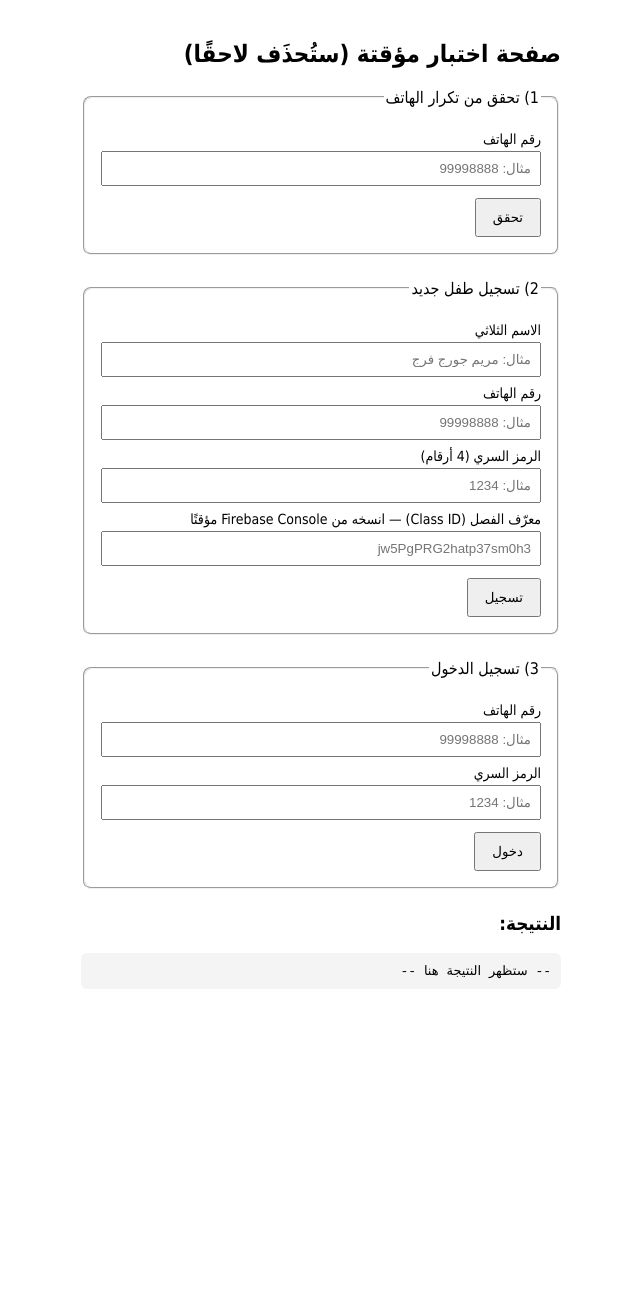
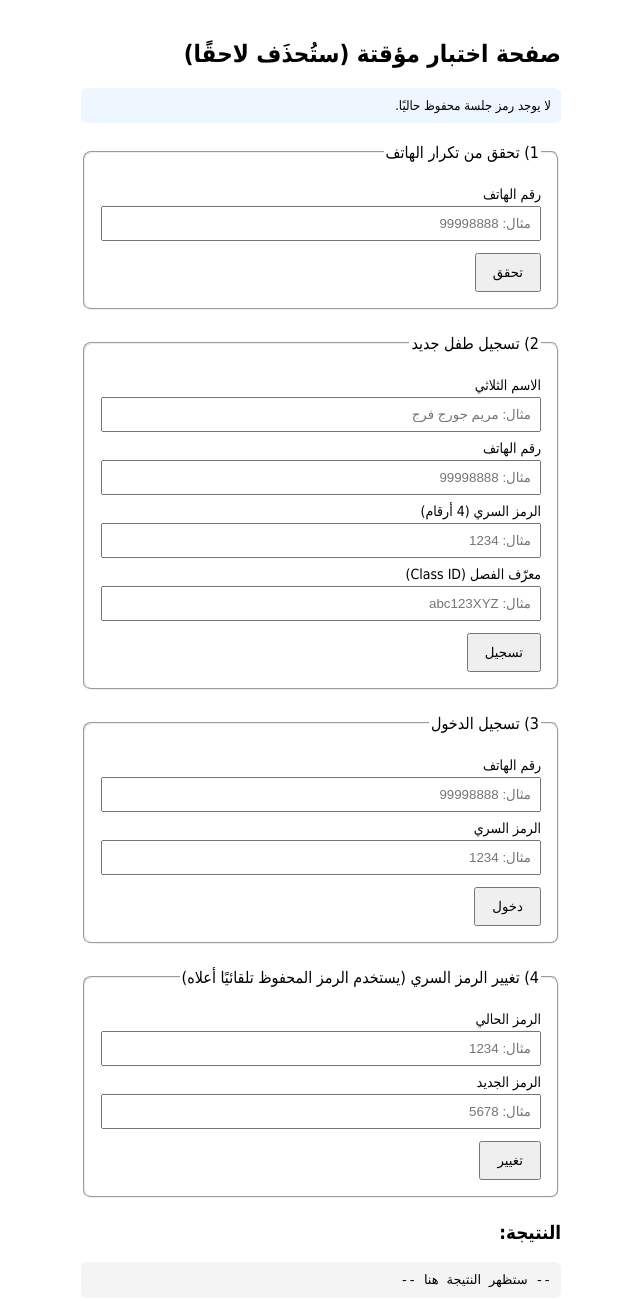
Before and after one commit to coptictakweenkw/loghosform, a website: page public/index.html in a window 1280 px wide. Shown: the whole page, without its empty margins (319-959 px from the left). Before the commit the page ends 1029 px from the top, so only its background shows below. Drawn offline with Linux system fonts and the light colour scheme.

Commit message:
Add files via upload

```diff
--- a/public/index.html
+++ b/public/index.html
@@ -11,10 +11,13 @@
     input { width: 100%; padding: 8px; margin-top: 4px; box-sizing: border-box; }
     button { margin-top: 12px; padding: 10px 16px; cursor: pointer; }
     pre { background: #f4f4f4; padding: 10px; border-radius: 6px; white-space: pre-wrap; word-break: break-word; }
+    #token-status { background: #eef6ff; padding: 10px; border-radius: 6px; font-size: 13px; margin-bottom: 20px; }
   </style>
 </head>
 <body>
   <h2>صفحة اختبار مؤقتة (ستُحذَف لاحقًا)</h2>
+
+  <div id="token-status">لا يوجد رمز جلسة محفوظ حاليًا.</div>
 
   <fieldset>
     <legend>1) تحقق من تكرار الهاتف</legend>
@@ -35,8 +38,8 @@
     <label>الرمز السري (4 أرقام)
       <input id="reg-pin" placeholder="مثال: 1234" maxlength="4" />
     </label>
-    <label>معرّف الفصل (Class ID) — انسخه من Firebase Console مؤقتًا
-      <input id="reg-class" placeholder="jw5PgPRG2hatp37sm0h3" />
+    <label>معرّف الفصل (Class ID)
+      <input id="reg-class" placeholder="مثال: abc123XYZ" />
     </label>
     <button onclick="registerChild()">تسجيل</button>
   </fieldset>
@@ -52,21 +55,56 @@
     <button onclick="loginChild()">دخول</button>
   </fieldset>
 
+  <fieldset>
+    <legend>4) تغيير الرمز السري (يستخدم الرمز المحفوظ تلقائيًا أعلاه)</legend>
+    <label>الرمز الحالي
+      <input id="change-current" placeholder="مثال: 1234" maxlength="4" />
+    </label>
+    <label>الرمز الجديد
+      <input id="change-new" placeholder="مثال: 5678" maxlength="4" />
+    </label>
+    <button onclick="changePin()">تغيير</button>
+  </fieldset>
+
   <h3>النتيجة:</h3>
   <pre id="result">-- ستظهر النتيجة هنا --</pre>
 
   <script>
     const resultEl = document.getElementById('result');
+    const tokenStatusEl = document.getElementById('token-status');
+    let savedToken = null;
 
-    async function callFn(name, body) {
+    function updateTokenStatus() {
+      tokenStatusEl.textContent = savedToken
+        ? '✅ يوجد رمز جلسة محفوظ حاليًا (من آخر تسجيل/دخول ناجح).'
+        : 'لا يوجد رمز جلسة محفوظ حاليًا.';
+    }
+
+    async function callFn(name, body, useAuth = false) {
       resultEl.textContent = '... جارٍ التنفيذ';
       try {
+        const headers = { 'Content-Type': 'application/json' };
+        if (useAuth) {
+          if (!savedToken) {
+            resultEl.textContent = 'لا يوجد رمز جلسة محفوظ. سجّل دخولًا أو أنشئ حسابًا أولاً (نموذج 2 أو 3).';
+            return;
+          }
+          headers['Authorization'] = `Bearer ${savedToken}`;
+        }
+
         const res = await fetch(`/.netlify/functions/${name}`, {
           method: 'POST',
-          headers: { 'Content-Type': 'application/json' },
+          headers,
           body: JSON.stringify(body),
         });
         const data = await res.json();
+
+        // نحفظ الرمز تلقائيًا كلما رجعت الاستجابة به (تسجيل، دخول، أو تغيير رمز)
+        if (data.token) {
+          savedToken = data.token;
+          updateTokenStatus();
+        }
+
         resultEl.textContent = `الحالة: ${res.status}\n` + JSON.stringify(data, null, 2);
       } catch (e) {
         resultEl.textContent = 'خطأ في الاتصال: ' + e.message;
@@ -92,6 +130,19 @@
         pin: document.getElementById('login-pin').value,
       });
     }
+
+    function changePin() {
+      callFn(
+        'changePin',
+        {
+          currentPin: document.getElementById('change-current').value,
+          newPin: document.getElementById('change-new').value,
+        },
+        true // يتطلب رمز الجلسة المحفوظ
+      );
+    }
+
+    updateTokenStatus();
   </script>
 </body>
 </html>
```
